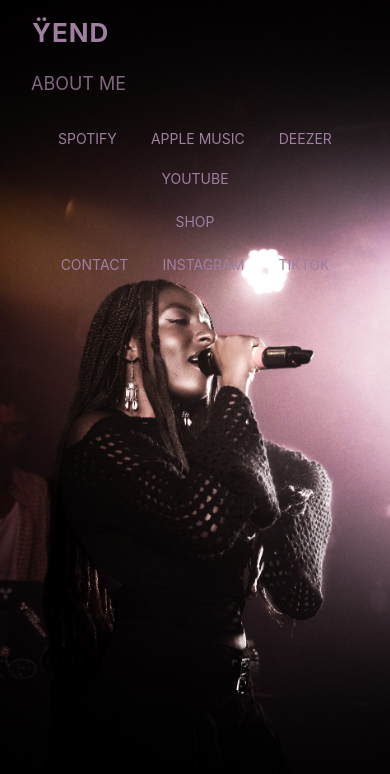
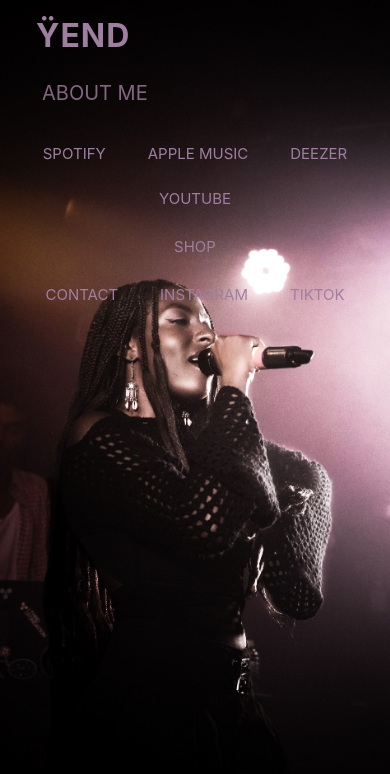
Before and after one commit to Nisrine7515/yend, a React (Vite) app: page / in a window 390 px wide. Shown: the top 774 px of the page. Built offline with nearby package versions, Linux system fonts and the light colour scheme.

Commit message:
responsive home

```diff
--- a/src/assets/styles/Home.css
+++ b/src/assets/styles/Home.css
@@ -143,22 +143,24 @@
   }
 
   a {
-    font-size: 16px;
+    font-size: 15px;
     padding: 8px 14px;
   }
 }
 
 @media (max-width: 480px) {
+  .top-left {
+    align-items: flex-start;
+  }
+
   .title {
-    font-size: 26px;
+    font-size: 32px;
+    text-align: left;
   }
 
   .subtitle {
-    font-size: 18px;
-  }
-
-  a {
-    font-size: 14px;
-    padding: 6px 10px;
+    font-size: 20px;
+    margin-left: 0.35em; /* ajuste ici pour tomber pile sous la barre du Y */
+    text-align: left;
   }
 }
```
